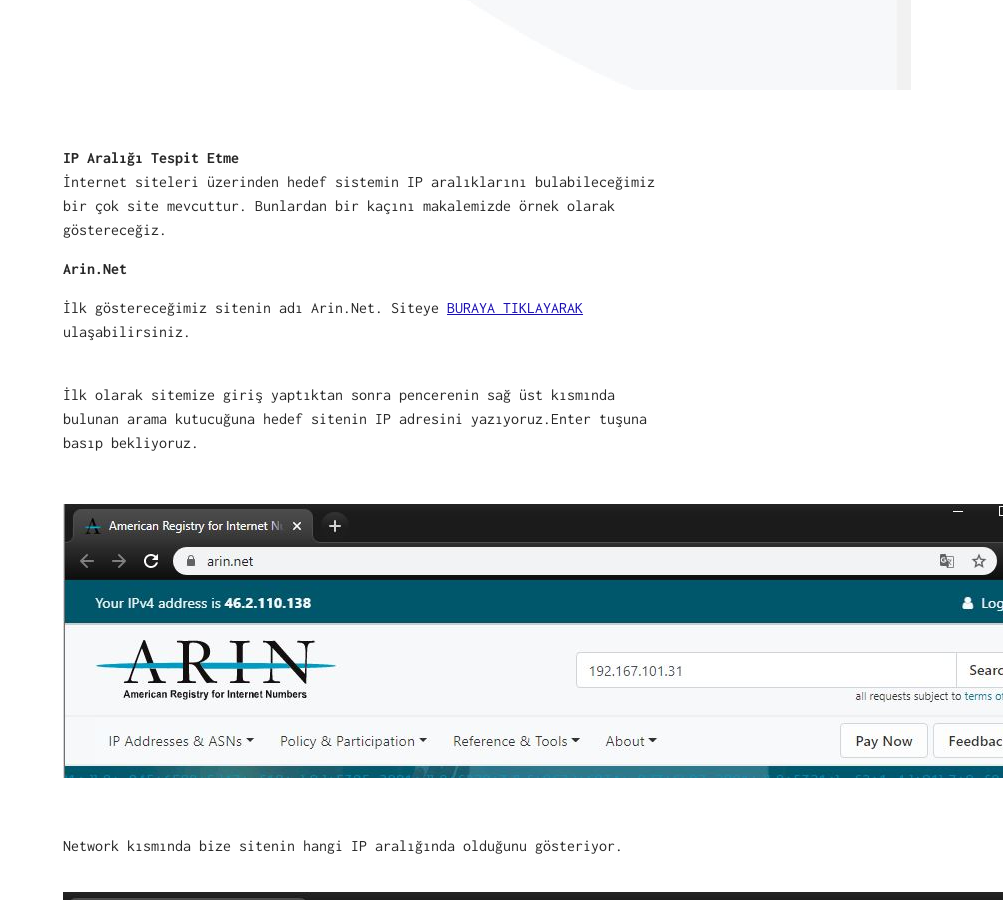
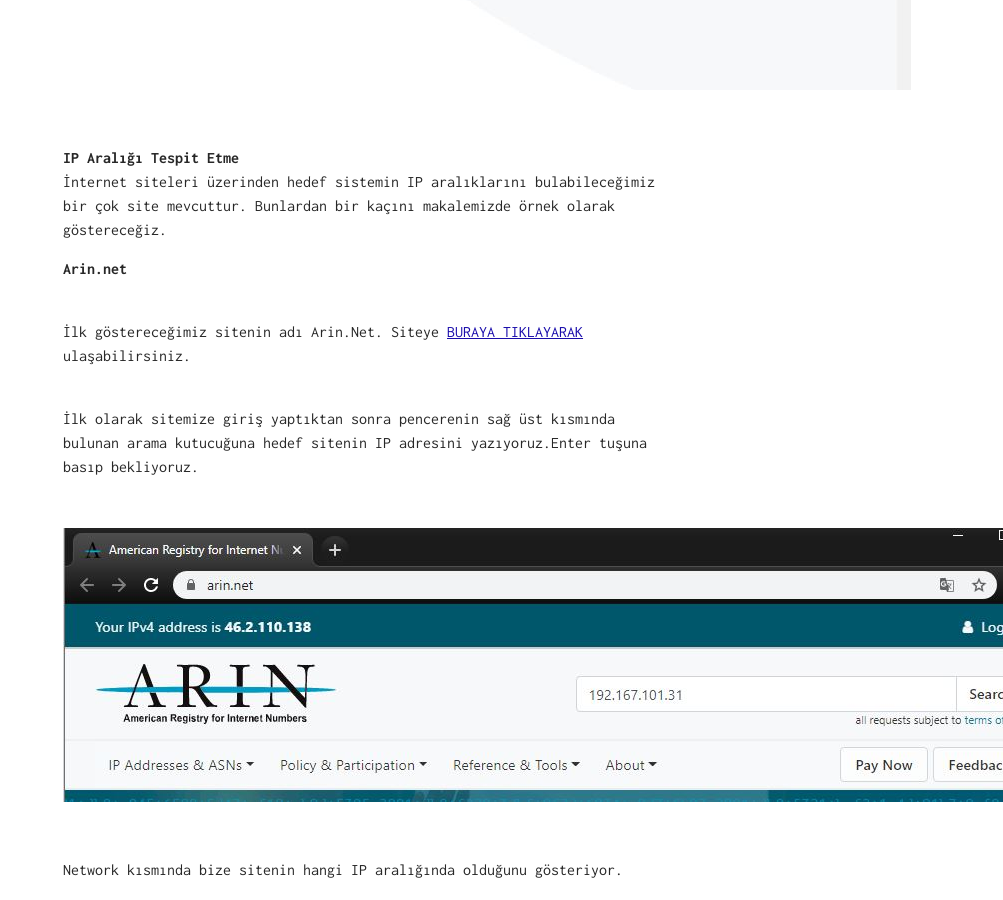
Before and after one commit to enesgultekin/enesgultekin.github.io, a Jekyll site: the page built from _posts/2020-02-12-AktifvePasif.md, in a window 1280 px wide and 900 px high, scrolled down 17127 px. Shown: the whole window, without its empty margins (277-1280 px from the left). Built offline with Jekyll 4.4.1, drawn with Linux system fonts in a browser that asks for light colours.

```diff
--- a/_posts/2020-02-12-AktifvePasif.md
+++ b/_posts/2020-02-12-AktifvePasif.md
@@ -168,7 +168,7 @@ Karşımıza bu site sahibinin üzerine kayıtlı olan diğer site domainlerini
 <strong>IP Aralığı Tespit Etme</strong><br>
 İnternet siteleri üzerinden hedef sistemin IP aralıklarını bulabileceğimiz bir çok site mevcuttur. Bunlardan bir kaçını makalemizde örnek olarak göstereceğiz.<b><br>
 
-<strong>Arin.Net</strong><br>
+<strong>Arin.net</strong><br><br>
 
 İlk göstereceğimiz sitenin adı Arin.Net. Siteye <a href="https://www.arin.net" target="_blank">BURAYA TIKLAYARAK</a> ulaşabilirsiniz.<br><br>
 
```
